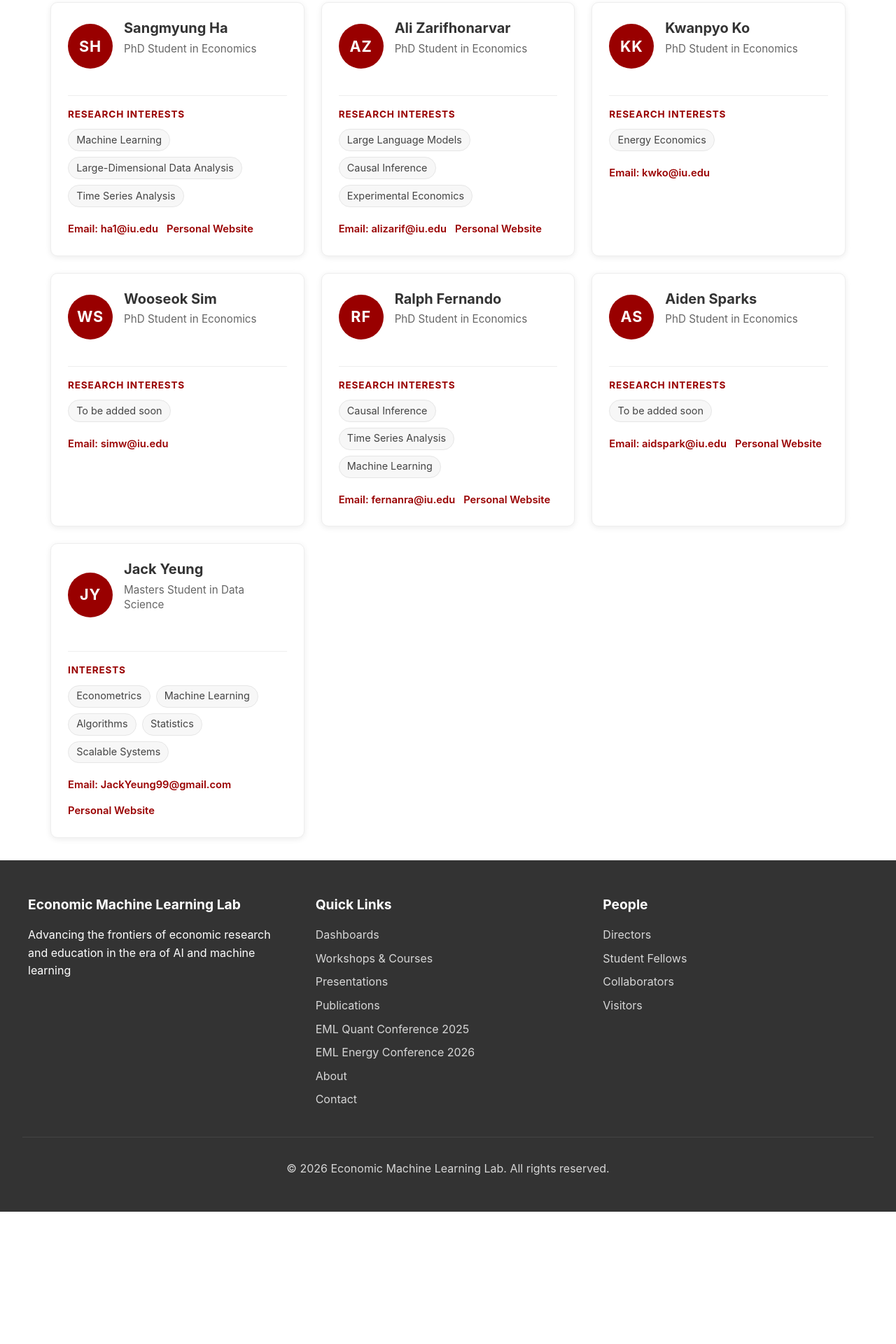
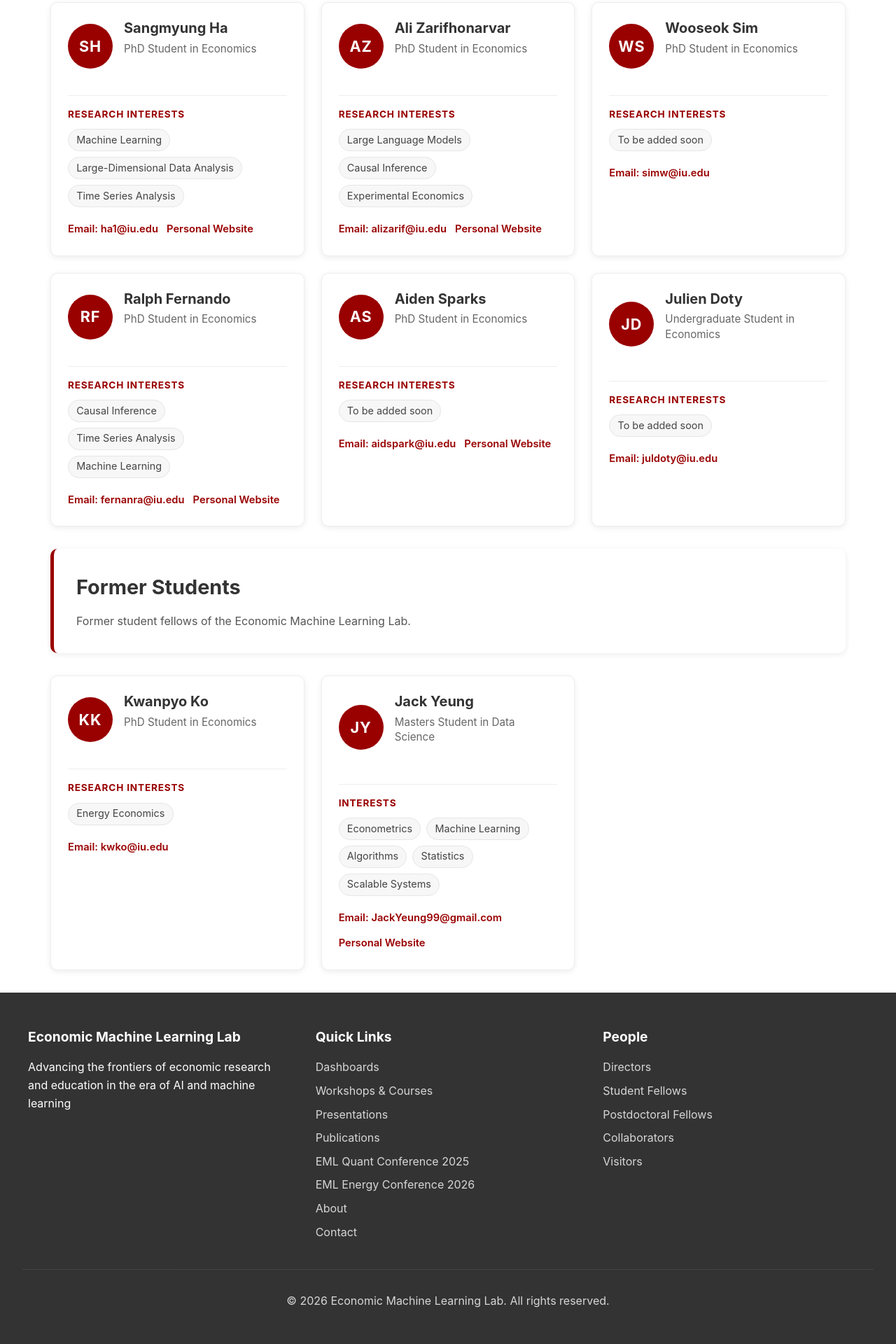
Before and after one commit to eml-lab/eml-lab.github.io, an Astro site: page /students in a window 1280 px wide. Shown: the part 568-2488 px from the top of the page at 70% size. Before the commit the page ends 2299 px from the top, so only its background shows below. Built offline with nearby package versions, Linux system fonts and the light colour scheme; Astro itself is replaced by a stand-in of ours.

Commit message:
People update.

```diff
--- a/src/components/Footer.astro
+++ b/src/components/Footer.astro
@@ -1,42 +1,6 @@
 ---
 const showDashboards = true;
 ---
-
-<footer class="footer">
-    <div class="footer-content">
-        <div class="footer-section">
-            <h3>Economic Machine Learning Lab</h3>
-            <p>Advancing the frontiers of economic research and education in the era of AI and machine learning</p>
-        </div>
-
-        <div class="footer-section">
-            <h3>Quick Links</h3>
-                <ul class="footer-links">
-                    {showDashboards && (
-                        <li><a href="/dashboards">Dashboards</a></li>
-                    )}
-                    <li><a href="/workshops">Workshops &amp; Courses</a></li>
-                    <li><a href="/presentations">Presentations</a></li>
-                    <li><a href="/publications">Publications</a></li>
-                    <li><a href="/quant_2025">EML Quant Conference 2025</a></li>
-                    <li><a href="/energy_2026">EML Energy Conference 2026</a></li>
-                    <li><a href="/about">About</a></li>
-                    <li><a href="/contact">Contact</a></li>
-                </ul>
-        </div>
-
-        <div class="footer-section">
-            <h3>People</h3>
-            <ul class="footer-links">
-                <li><a href="/directors">Directors</a></li>
-                <li><a href="/students">Student Fellows</a></li>
-                <li><a href="/collaborators">Collaborators</a></li>
-                <li><a href="/visitors">Visitors</a></li>
-            </ul>
-        </div>
-    </div>
-
-    <div class="copyright">
-        <p>&copy; 2026 Economic Machine Learning Lab. All rights reserved.</p>
-    </div>
-</footer>
+<footer class="footer"><div class="footer-content"><div class="footer-section"><h3>Economic Machine Learning Lab</h3><p>Advancing the frontiers of economic research and education in the era of AI and machine learning</p></div>
+<div class="footer-section"><h3>Quick Links</h3><ul class="footer-links">{showDashboards && <li><a href="/dashboards">Dashboards</a></li>}<li><a href="/workshops">Workshops &amp; Courses</a></li><li><a href="/presentations">Presentations</a></li><li><a href="/publications">Publications</a></li><li><a href="/quant_2025">EML Quant Conference 2025</a></li><li><a href="/energy_2026">EML Energy Conference 2026</a></li><li><a href="/about">About</a></li><li><a href="/contact">Contact</a></li></ul></div>
+<div class="footer-section"><h3>People</h3><ul class="footer-links"><li><a href="/directors">Directors</a></li><li><a href="/students">Student Fellows</a></li><li><a href="/postdoctoral-fellows">Postdoctoral Fellows</a></li><li><a href="/collaborators">Collaborators</a></li><li><a href="/visitors">Visitors</a></li></ul></div></div><div class="copyright"><p>&copy; 2026 Economic Machine Learning Lab. All rights reserved.</p></div></footer>
--- a/src/components/Header.astro
+++ b/src/components/Header.astro
@@ -1,68 +1,18 @@
 ---
 const showDashboards = true;
-
 const showEnergy = true;
 const showFinance = false;
 const showMacro = false;
 const showHealth = false;
 ---
-
-<header class="header">
-  <nav class="nav">
-    <a href="/" class="logo">Economic Machine Learning Lab</a>
-
-    <div class="nav-links">
-
-      <!-- Dashboards -->
-        {showDashboards && (
-          <div class="dropdown">
-            <a href="/dashboards">Dashboards</a>
-            <div class="dropdown-content">
-              {showEnergy && (
-                <a href="/dashboards/energy">Energy</a>
-              )}
-
-              {showFinance && (
-                <a href="/dashboards/finance">Finance</a>
-              )}
-
-              {showMacro && (
-                <a href="/dashboards/macro">Macroeconomics</a>
-              )}
-
-              {showHealth && (
-                <a href="/dashboards/health">Health and Mobility</a>
-              )}
-            </div>
-          </div>
-        )}
-
-      <!-- Activities -->
-      <div class="dropdown">
-        <a href="/activities">Activities</a>
-        <div class="dropdown-content">
-          <a href="/workshops">Workshops & Courses</a>
-          <a href="/presentations">Presentations</a>
-          <a href="/publications">Publications</a>
-          <a href="/quant_2025">EML Quant Conference 2025</a>
-          <a href="/energy_2026">EML Energy Conference 2026</a>
-        </div>
-      </div>
-
-      <!-- People -->
-      <div class="dropdown">
-        <a href="/people">People</a>
-        <div class="dropdown-content">
-          <a href="/directors">Directors</a>
-          <a href="/students">Student Fellows</a>
-          <a href="/collaborators">Collaborators</a>
-          <a href="/visitors">Visitors</a>
-        </div>
-      </div>
-
-      <a href="/about">About</a>
-      <a href="/contact">Contact</a>
-
-    </div>
-  </nav>
-</header>
+<header class="header"><nav class="nav"><a href="/" class="logo">Economic Machine Learning Lab</a><div class="nav-links">
+{showDashboards && <div class="dropdown"><a href="/dashboards">Dashboards</a><div class="dropdown-content">
+{showEnergy && <a href="/dashboards/energy">Energy</a>}
+{showFinance && <a href="/dashboards/finance">Finance</a>}
+{showMacro && <a href="/dashboards/macro">Macroeconomics</a>}
+{showHealth && <a href="/dashboards/health">Health and Mobility</a>}
+</div></div>}
+<div class="dropdown"><a href="/activities">Activities</a><div class="dropdown-content"><a href="/workshops">Workshops &amp; Courses</a><a href="/presentations">Presentations</a><a href="/publications">Publications</a><a href="/quant_2025">EML Quant Conference 2025</a><a href="/energy_2026">EML Energy Conference 2026</a></div></div>
+<div class="dropdown"><a href="/people">People</a><div class="dropdown-content"><a href="/directors">Directors</a><a href="/students">Student Fellows</a><a href="/postdoctoral-fellows">Postdoctoral Fellows</a><a href="/collaborators">Collaborators</a><a href="/visitors">Visitors</a></div></div>
+<a href="/about">About</a><a href="/contact">Contact</a>
+</div></nav></header>
--- a/src/content.config.ts
+++ b/src/content.config.ts
@@ -1,88 +1,46 @@
 import { defineCollection, z } from "astro:content";
 import { glob } from "astro/loaders";
 
+const personSchema = z.object({
+  name: z.string(), title: z.string(), initials: z.string(), order: z.number(),
+  email: z.string(), website: z.string(),
+  interestLabel: z.string().default("Research Interests"),
+  research: z.array(z.string()),
+});
 const students = defineCollection({
   loader: glob({ base: "./src/content/students", pattern: "**/*.md" }),
-  schema: z.object({
-    name: z.string(), title: z.string(), initials: z.string(), order: z.number(),
-    email: z.string(), website: z.string(),
-    interestLabel: z.string().default("Research Interests"),
-    research: z.array(z.string()),
-  }),
+  schema: personSchema.extend({status: z.enum(["current", "former"]).default("current")}),
 });
-
+const postdocs = defineCollection({
+  loader: glob({ base: "./src/content/postdocs", pattern: "**/*.md" }),
+  schema: personSchema,
+});
 const collaborators = defineCollection({
   loader: glob({ base: "./src/content/collaborators", pattern: "**/*.md" }),
-  schema: z.object({
-    name: z.string(), image: z.string(), affiliation: z.string(),
-    affiliationUrl: z.string(), specialty: z.string(), project: z.string(),
-    website: z.string(), order: z.number(),
-  }),
+  schema: z.object({name: z.string(), image: z.string(), affiliation: z.string(), affiliationUrl: z.string(), specialty: z.string(), project: z.string(), website: z.string(), order: z.number()}),
 });
-
 const directors = defineCollection({
   loader: glob({ base: "./src/content/directors", pattern: "**/*.md" }),
-  schema: z.object({
-    order: z.number(), name: z.string(), image: z.string(),
-    title: z.string(), role: z.string(), badges: z.array(z.string()),
-    background1: z.string(), background2: z.string(),
-    research: z.array(z.string()), email: z.string(), office: z.string(),
-    education: z.string(), facultyProfile: z.string(), cv: z.string(),
-    highlights: z.array(z.object({title: z.string(), url: z.string()})).default([]),
-  }),
+  schema: z.object({order: z.number(), name: z.string(), image: z.string(), title: z.string(), role: z.string(), badges: z.array(z.string()), background1: z.string(), background2: z.string(), research: z.array(z.string()), email: z.string(), office: z.string(), education: z.string(), facultyProfile: z.string(), cv: z.string(), highlights: z.array(z.object({title: z.string(), url: z.string()})).default([])}),
 });
-
 const workshops = defineCollection({
   loader: glob({ base: "./src/content/workshops", pattern: "**/*.md" }),
-  schema: z.object({
-    order: z.number(), title: z.string(), featured: z.boolean(),
-    instructors: z.string(), date: z.string(), description: z.string(),
-    topics: z.array(z.string()), buttonText: z.string(), buttonLink: z.string(),
-    resources: z.array(z.object({title: z.string(), url: z.string()})).default([]),
-  }),
+  schema: z.object({order: z.number(), title: z.string(), featured: z.boolean(), instructors: z.string(), date: z.string(), description: z.string(), topics: z.array(z.string()), buttonText: z.string(), buttonLink: z.string(), resources: z.array(z.object({title: z.string(), url: z.string()})).default([])}),
 });
-
 const publications = defineCollection({
   loader: glob({ base: "./src/content/publications", pattern: "**/*.md" }),
-  schema: z.object({
-    order: z.number(), category: z.enum(["featured", "project", "working-paper"]),
-    title: z.string(), authors: z.string(), source: z.string(),
-    buttonText: z.string(), buttonLink: z.string(),
-  }),
+  schema: z.object({order: z.number(), category: z.enum(["featured", "project", "working-paper"]), title: z.string(), authors: z.string(), source: z.string(), buttonText: z.string(), buttonLink: z.string()}),
 });
-
 const presentations = defineCollection({
   loader: glob({ base: "./src/content/presentations", pattern: "**/*.md" }),
-  schema: z.object({
-    order: z.number(), category: z.enum(["upcoming", "archive"]),
-    year: z.number(), title: z.string(), date: z.string(),
-    location: z.string(), speaker: z.string(),
-    descriptionHtml: z.array(z.string()),
-    links: z.array(z.object({title: z.string(), url: z.string()})).default([]),
-    photos: z.array(z.object({src: z.string(), alt: z.string(), caption: z.string()})).default([]),
-  }),
+  schema: z.object({order: z.number(), category: z.enum(["upcoming", "archive"]), year: z.number(), title: z.string(), date: z.string(), location: z.string(), speaker: z.string(), descriptionHtml: z.array(z.string()), links: z.array(z.object({title: z.string(), url: z.string()})).default([]), photos: z.array(z.object({src: z.string(), alt: z.string(), caption: z.string()})).default([])}),
 });
-
 const news = defineCollection({
   loader: glob({ base: "./src/content/news", pattern: "**/*.md" }),
-  schema: z.object({
-    title: z.string(), startDate: z.coerce.date(),
-    endDate: z.coerce.date().optional(),
-    location: z.string().optional(), link: z.string().optional(),
-    description: z.array(z.string()).optional(),
-  }),
+  schema: z.object({title: z.string(), startDate: z.coerce.date(), endDate: z.coerce.date().optional(), location: z.string().optional(), link: z.string().optional(), description: z.array(z.string()).optional()}),
 });
-
 const initiatives = defineCollection({
   loader: glob({ base: "./src/content/initiatives", pattern: "**/*.md" }),
-  schema: z.object({
-    title: z.string(), startDate: z.coerce.date(),
-    endDate: z.coerce.date().optional(),
-    location: z.string().optional(), link: z.string().optional(),
-  }),
+  schema: z.object({title: z.string(), startDate: z.coerce.date(), endDate: z.coerce.date().optional(), location: z.string().optional(), link: z.string().optional()}),
 });
-
-export const collections = {
-  students, collaborators, directors, workshops, publications,
-  presentations, news, initiatives,
-};
+export const collections = {students, postdocs, collaborators, directors, workshops, publications, presentations, news, initiatives};
--- /dev/null
+++ b/src/content/postdocs/doyeon-pyun.md
@@ -0,0 +1,18 @@
+
+---
+name: Doyeon Pyun
+title: Postdoctoral Fellow
+
+initials: DP
+
+order: 1
+
+email: dopyun@iu.edu
+
+website: ""
+
+research:
+  - Machine Learning
+  - Econometrics
+  - Functional Data Analysis
+---
--- /dev/null
+++ b/src/content/students/julien-doty.md
@@ -0,0 +1,15 @@
+---
+name: Julien Doty
+title: Undergraduate Student in Economics
+
+initials: JD
+
+order: 7
+
+email: juldoty@iu.edu
+
+website: ""
+
+research:
+  - To be added soon
+---
--- a/src/pages/students.astro
+++ b/src/pages/students.astro
@@ -4,68 +4,22 @@ import "../styles/students.css";
 import { getCollection } from "astro:content";
 
 const students = await getCollection("students");
-
 students.sort((a, b) => a.data.order - b.data.order);
+const currentStudents = students.filter((student) => student.data.status !== "former");
+const formerStudents = students.filter((student) => student.data.status === "former");
 ---
-
 <BaseLayout title="Student Fellows">
-
-    <section class="banner">
-        <div class="banner-content">
-            <h1>Student Fellows</h1>
-            <p>Graduate student researchers contributing to the lab's work</p>
-        </div>
-    </section>
-
-    <div class="container students-layout">
-        <main class="main-content">
-            <section class="student-intro">
-                <h2>Student Fellows</h2>
-                <p>Student fellows contribute to research across machine learning, econometrics, causal inference, time series, energy economics, and related fields. This page highlights current fellows, their research interests, and contact information.</p>
-            </section>
-
-            <div class="people-grid">
-                {students.map((student) => (
-                    <div class="person-card">
-                        <div class="person-header">
-                            <div class="person-placeholder">{student.data.initials}</div>
-                            <div class="person-heading">
-                                <h3 class="person-name">{student.data.name}</h3>
-                                <p class="person-title">{student.data.title}</p>
-                            </div>
-                        </div>
-
-                        <div class="person-info">
-                            <div class="person-section">
-                                <h4>{student.data.interestLabel}</h4>
-
-                                {student.data.research.length > 0 ? (
-                                    <div class="interest-tags">
-                                        {student.data.research.map((interest) => (
-                                            <span class="interest-tag">{interest}</span>
-                                        ))}
-                                    </div>
-                                ) : (
-                                    <p class="empty-note">Research interests forthcoming.</p>
-                                )}
-                            </div>
-
-                            <div class="person-actions">
-                                <a href={`mailto:${student.data.email}`} class="person-link">
-                                    Email: {student.data.email}
-                                </a>
-
-                                {student.data.website && (
-                                    <a href={student.data.website} class="person-link">
-                                        Personal Website
-                                    </a>
-                                )}
-                            </div>
-                        </div>
-                    </div>
-                ))}
-            </div>
-        </main>
-    </div>
-
+  <section class="banner"><div class="banner-content"><h1>Student Fellows</h1><p>Graduate student researchers contributing to the lab's work</p></div></section>
+  <div class="container students-layout"><main class="main-content">
+    <section class="student-intro"><h2>Student Fellows</h2><p>Student fellows contribute to research across machine learning, econometrics, causal inference, time series, energy economics, and related fields. This page highlights current fellows, their research interests, and contact information.</p></section>
+    {currentStudents.length > 0 && <div class="people-grid">{currentStudents.map((student) => (
+      <div class="person-card"><div class="person-header"><div class="person-placeholder">{student.data.initials}</div><div class="person-heading"><h3 class="person-name">{student.data.name}</h3><p class="person-title">{student.data.title}</p></div></div>
+      <div class="person-info"><div class="person-section"><h4>{student.data.interestLabel}</h4>{student.data.research.length > 0 ? <div class="interest-tags">{student.data.research.map((interest) => <span class="interest-tag">{interest}</span>)}</div> : <p class="empty-note">Research interests forthcoming.</p>}</div><div class="person-actions"><a href={`mailto:${student.data.email}`} class="person-link">Email: {student.data.email}</a>{student.data.website && <a href={student.data.website} class="person-link">Personal Website</a>}</div></div></div>
+    ))}</div>}
+    <section class="student-intro"><h2>Former Students</h2><p>Former student fellows of the Economic Machine Learning Lab.</p></section>
+    {formerStudents.length > 0 && <div class="people-grid">{formerStudents.map((student) => (
+      <div class="person-card"><div class="person-header"><div class="person-placeholder">{student.data.initials}</div><div class="person-heading"><h3 class="person-name">{student.data.name}</h3><p class="person-title">{student.data.title}</p></div></div>
+      <div class="person-info"><div class="person-section"><h4>{student.data.interestLabel}</h4>{student.data.research.length > 0 ? <div class="interest-tags">{student.data.research.map((interest) => <span class="interest-tag">{interest}</span>)}</div> : <p class="empty-note">Research interests forthcoming.</p>}</div><div class="person-actions"><a href={`mailto:${student.data.email}`} class="person-link">Email: {student.data.email}</a>{student.data.website && <a href={student.data.website} class="person-link">Personal Website</a>}</div></div></div>
+    ))}</div>}
+  </main></div>
 </BaseLayout>
--- a/src/styles/students.css
+++ b/src/styles/students.css
@@ -20,11 +20,10 @@
             margin: 0;
         }
 
-        .people-grid {
+        .students-layout .people-grid {
             display: grid;
-            grid-template-columns: repeat(auto-fit, minmax(280px, 1fr));
+            grid-template-columns: repeat(auto-fill, minmax(280px, 1fr));
             gap: 1.5rem;
-            margin: 2rem 0;
         }
 
         .person-card {
```
Also changed, not shown: src/content/students/jack-yeung.md (+3 -1 lines), src/content/students/kwanpyo-ko.md (+3 -1 lines), src/pages/people.astro (+9 -96 lines), src/pages/postdoctoral-fellows.astro (added, +38 -0 lines), 1 other file.
